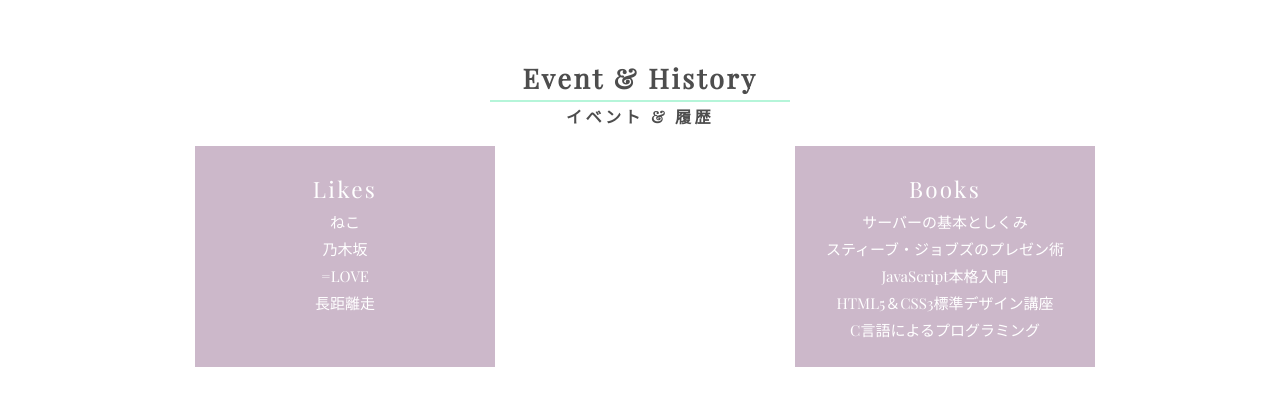
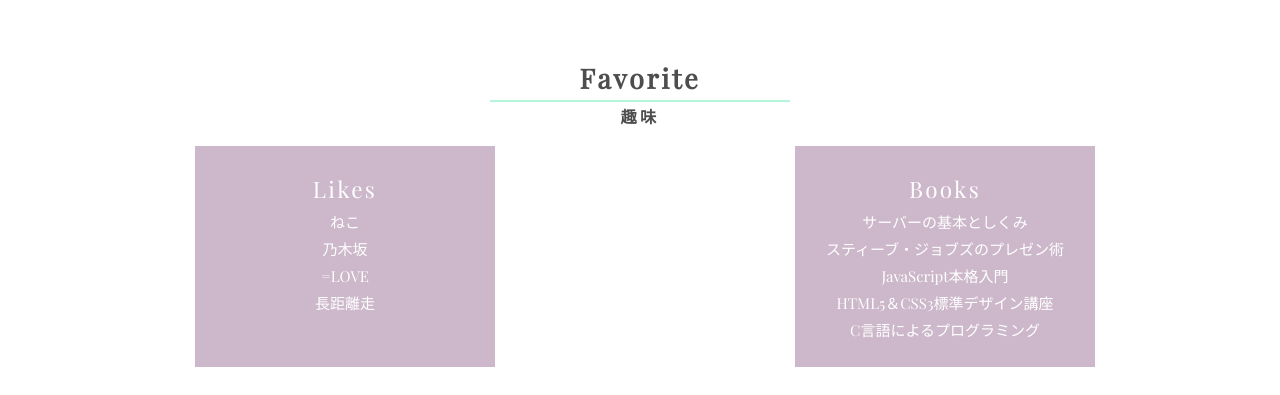
Before and after one commit to FukeKazki/FukeKazki.github.io, a plain HTML site: page src/favorite.html in a window 1280 px wide. Shown: the part 184-579 px from the top of the page. Drawn offline with nearby package versions, Linux system fonts and the light colour scheme.

Commit message:
Update: favorite

```diff
--- a/src/favorite.html
+++ b/src/favorite.html
@@ -16,8 +16,8 @@
 	<main>
 		<div class="mc">
 
-            <p class="article-title">Event &amp; History</p>
-            <h2 class="article-title-sub">イベント &amp; 履歴</h2>
+            <p class="article-title">Favorite</p>
+            <h2 class="article-title-sub">趣味</h2>
 
             <div class="flexbox flexWrap">
                 <div class="card">
```
